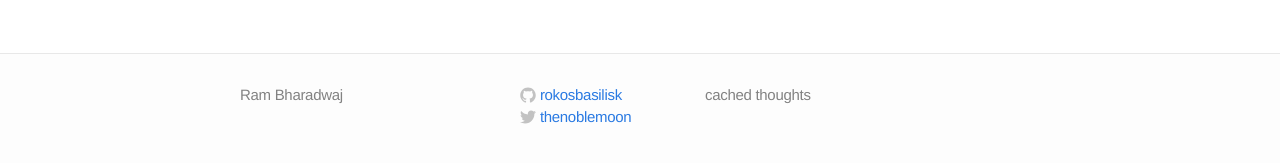
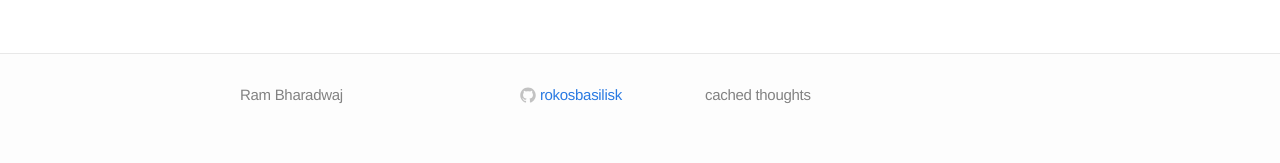
Before and after one commit to rokosbasilisk/rokosbasilisk.github.io, a Jekyll site: the page built from index.html, in a window 1280 px wide. Shown: the part 371-534 px from the top of the page. Built offline with Jekyll 4.4.1, drawn with Linux system fonts in a browser that asks for light colours.

Commit message:
update .

```diff
--- a/_config.yml
+++ b/_config.yml
@@ -4,7 +4,6 @@ email:
 description: "cached thoughts"
 baseurl: ""
 url: "http://rokosbasilisk.github.io"
-twitter_username: thenoblemoon
 github_username:  rokosbasilisk
 
 # Build settings
```
